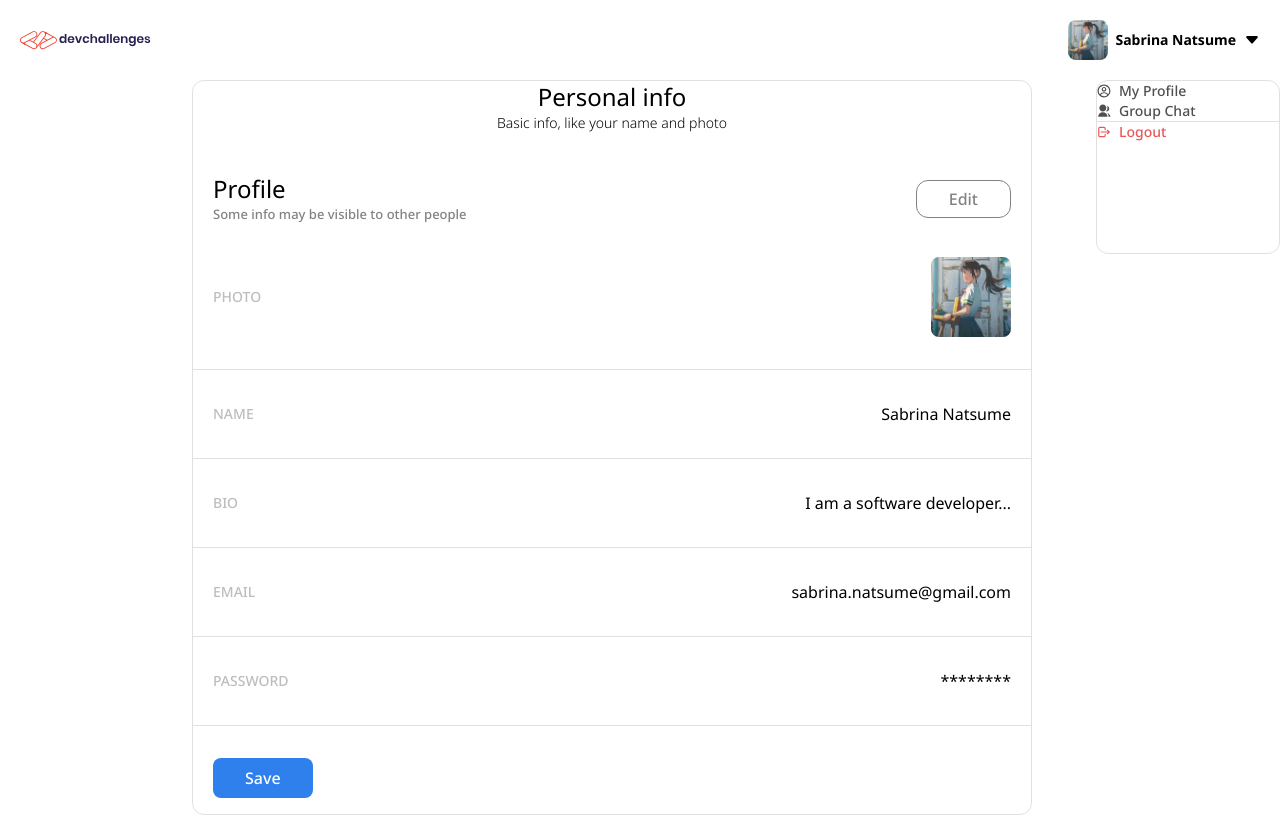
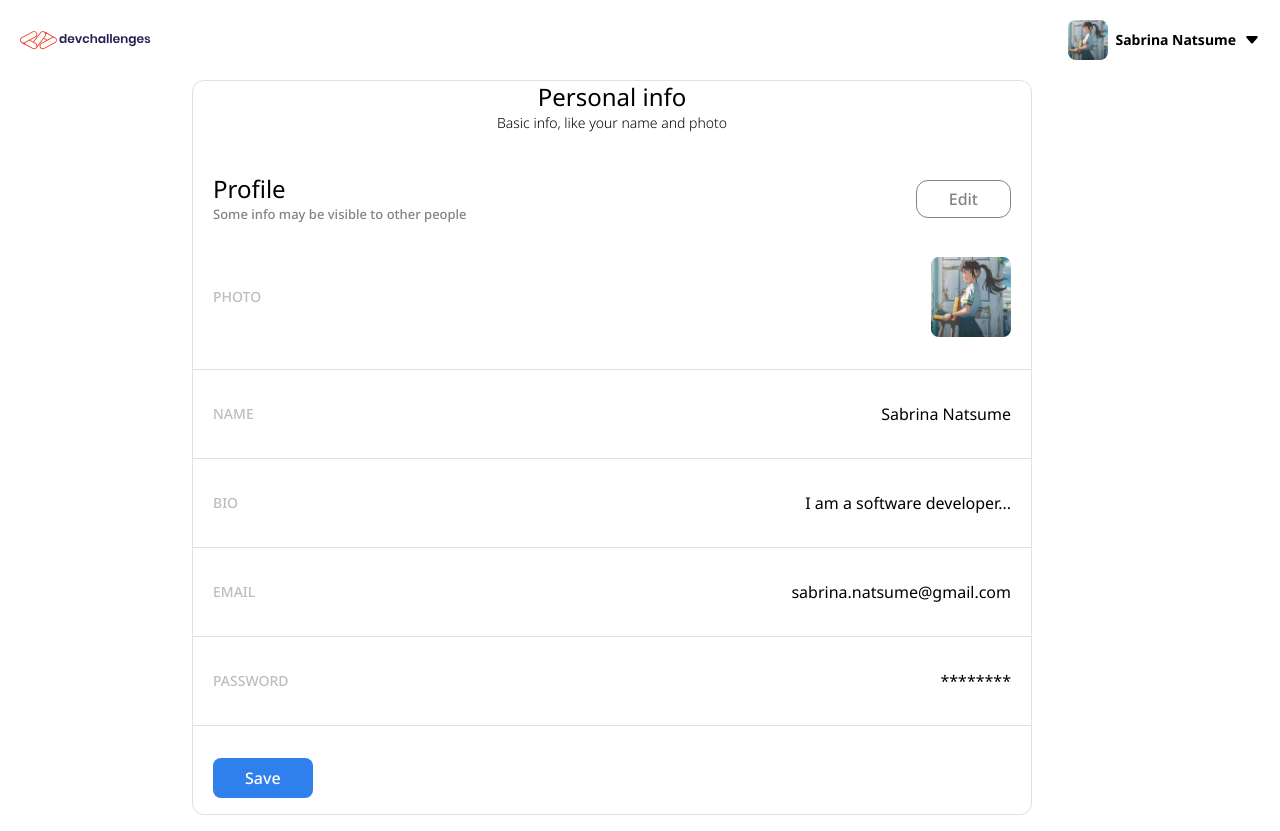
Before and after one commit to ronaldlamdev/login-authentication, a React (Vite) app: page / in a window 1280 px wide. Built offline with nearby package versions, Linux system fonts and the light colour scheme.

Commit message:
added function to close and open menu

```diff
--- a/src/assets/sections/Profile.tsx
+++ b/src/assets/sections/Profile.tsx
@@ -4,8 +4,15 @@ import {BsFillCaretDownFill, BsFillCaretUpFill} from 'react-icons/bs';
 import {CgProfile} from 'react-icons/cg';
 import {RiGroupFill} from 'react-icons/ri'
 import {TbLogout} from 'react-icons/tb'
+import { useState } from 'react';
 
 const Profile = () => {
+
+  const [menu, setMenu] = useState(false);
+  const handleMenu = () => {
+    setMenu(!menu)
+  }
+
   return (
     <div className=''>
       {/* Header */}
@@ -14,19 +21,19 @@ const Profile = () => {
         <div className='flex items-center gap-2'>
           <img src={Pfp} alt='profile picture' className='w-10 h-10 rounded-lg'/>
           <h1 className='hidden md:flex text-sm font-bold'>Sabrina Natsume</h1>
-          <BsFillCaretDownFill className='hidden md:flex'/>
+          {menu ? <BsFillCaretUpFill onClick={handleMenu} className='hidden md:flex'/> : <BsFillCaretDownFill onClick={handleMenu} className='hidden md:flex'/>}
         </div>
-        <div className='absolute right-0 top-20 w-[184px] h-[174px] border border-[#E0E0E0] rounded-xl'>
-          <div className='flex hover:bg-[#F2F2F2] items-center gap-2 text-[#4F4F4F] text-sm font-medium'>
+        <div className={menu ? 'hidden md:flex md:flex-col md:justify-evenly absolute right-[4.5px] top-20 w-[184px] h-[174px] border border-[#E0E0E0] rounded-xl' : 'hidden'}>
+          <div className='flex py-2 px-3 duration-300 cursor-pointer hover:bg-[#F2F2F2] items-center gap-2 text-[#4F4F4F] text-sm font-medium'>
             <CgProfile />
             <h2>My Profile</h2>
           </div>
-          <div className='flex hover:bg-[#F2F2F2] items-center gap-2 text-[#4F4F4F] text-sm font-medium'>
+          <div className='flex py-2 px-3 duration-300 cursor-pointer hover:bg-[#F2F2F2] items-center gap-2 text-[#4F4F4F] text-sm font-medium'>
             <RiGroupFill />
             <h2>Group Chat</h2>
           </div>
           <div className='bg-[#E0E0E0] h-[1px]'/>
-          <div className='flex items-center gap-2 text-[#EB5757] font-medium text-sm'>
+          <div className='flex cursor-pointer py-2 px-3 items-center gap-2 text-[#EB5757] hover:bg-[#EB5757] hover:text-white duration-300 rounded font-medium text-sm'>
             <TbLogout />
             <h2>Logout</h2>
           </div>
```
